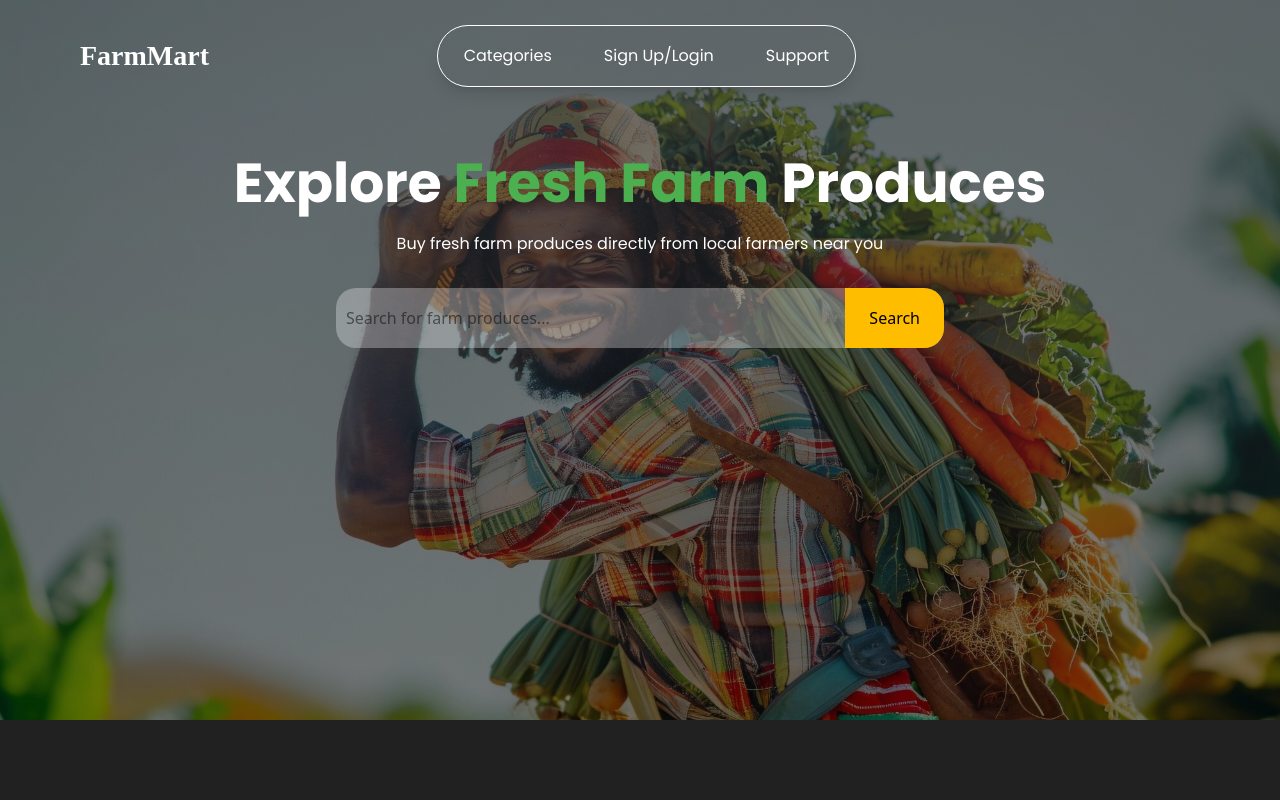
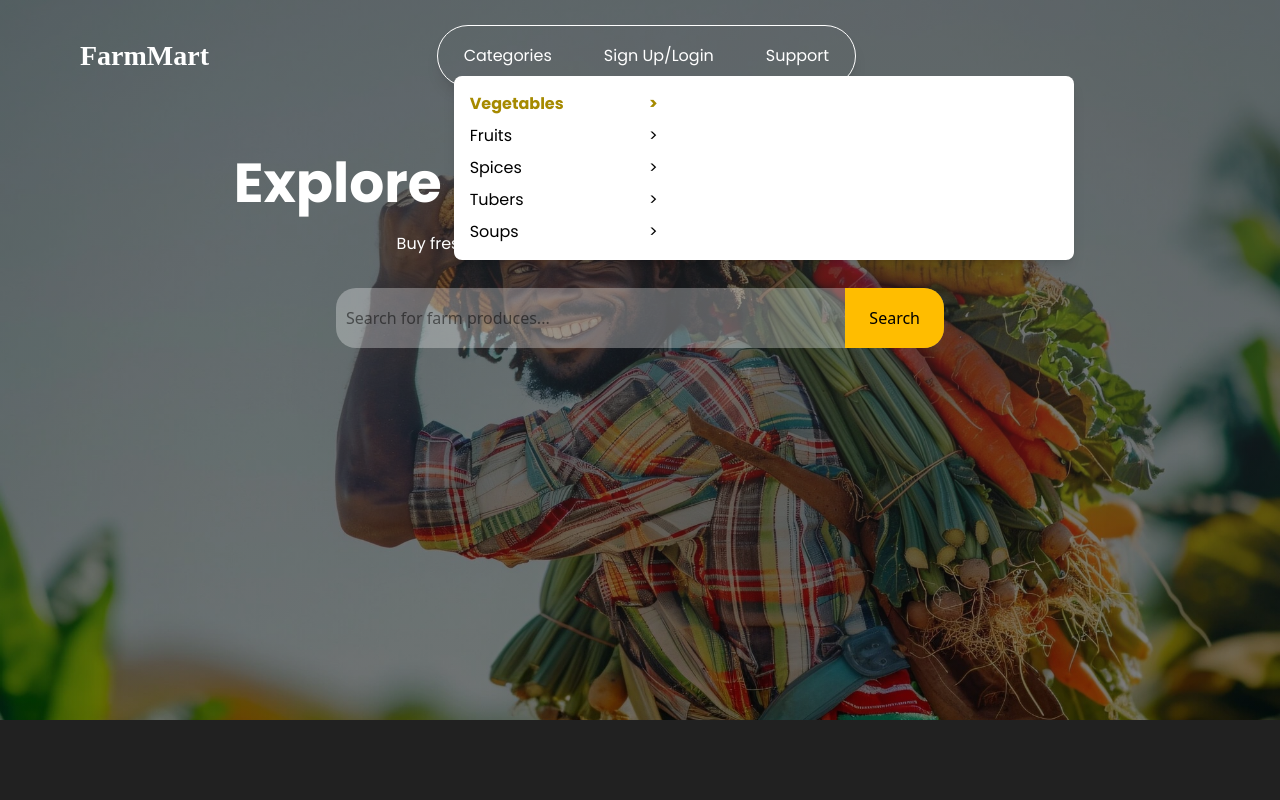
Before and after one commit to DSOTec/Farm-Mart, a React (Vite) app: page / in a window 1280 px wide. Both pictures are taken after a click on the button "Categories". Shown: the top 800 px of the page. Built offline with nearby package versions, Linux system fonts and the light colour scheme; a web font is replaced by a local one.

Commit message:
finalizing

```diff
--- a/src/components/Navbar.jsx
+++ b/src/components/Navbar.jsx
@@ -17,8 +17,8 @@ const Navbar = () => {
   const [isDropdownOpen, setIsDropdownOpen] = useState(false); // State to toggle profile dropdown
   const [isCategoriesOpen, setIsCategoriesOpen] = useState(false); // State to toggle categories dropdown
   // Removed unused userRole state
+  const [openDropdown, setOpenDropdown] = useState(null); // Add this at the top of your component
   const [activeSubmenu, setActiveSubmenu] = useState(null); // State to toggle specific submenu
-  const [openDropdown, setOpenDropdown] = useState(null); // Add this at the top of your component
   // const navigate = useNavigate();
 
   useEffect(() => {
@@ -60,17 +60,67 @@ const Navbar = () => {
             {/* Centered List Items */}
             <div className="hidden md:flex justify-center w-full">
               <ul className="flex list-none gap-8 font-[Poppins] bg-[rgba(0, 0, 0, 0.37)] text-center border-[1px] border-white rounded-[100px] shadow-lg px-4 py-2">
-                <li className="text-white p-[10px] relative group">
-                  <button className="cursor-pointer">Categories</button>
-                  {/* Main Dropdown */}
-                  <div className="absolute left-0 mt-2 hidden  group-hover:block bg-white text-black rounded-lg shadow-lg w-[220px] z-10">
-                    <ul className="space-y-2 p-4">
-                      {/* Vegetables */}
-                      <li className="flex items-center justify-between hover:text-green-600 cursor-pointer group relative">
-                        <span className="font-bold text-[#A68A00]">Vegetables</span>
-                        <span>&gt;</span>
-                        {/* Submenu */}
-                        <div className="absolute left-full top-0 hidden group-hover:block bg-white text-black rounded-lg shadow-lg w-[400px] p-4 z-10">
+                <li className="text-white p-[10px] relative">
+                  <button
+                    className="cursor-pointer"
+                    onClick={() => setOpenDropdown(openDropdown === 'categories' ? null : 'categories')}
+                  >
+                    Categories
+                  </button>
+                  {/* Main Dropdown and Submenu in same container */}
+                  {openDropdown === 'categories' && (
+                    <div
+                      className={`
+                        absolute left-0 mt-2 bg-white  text-black rounded-lg shadow-lg z-10 flex transition-all duration-300
+                        ${openDropdown === 'categories' ? 'w-[620px]' : 'w-[220px]'}
+                      `}
+                      style={{
+                        width: openDropdown === 'categories' ? '620px' : '220px',
+                        minWidth: openDropdown === 'categories' ? '620px' : '220px',
+                        maxWidth: openDropdown === 'categories' ? '620px' : '220px',
+                      }}
+                    >
+                      {/* Main Dropdown */}
+                      <ul className="space-y-2 p-4 w-[220px]">
+                        <li
+                          className="flex items-center justify-between hover:text-green-600 cursor-pointer font-bold text-[#A68A00] relative"
+                          onClick={() => setActiveSubmenu(activeSubmenu === 'Vegetables' ? null : 'Vegetables')}
+                        >
+                          <span>Vegetables</span>
+                          <span>&gt;</span>
+                        </li>
+                        <li
+                          className="flex items-center justify-between hover:text-green-600 cursor-pointer"
+                          onClick={() => setActiveSubmenu(activeSubmenu === 'Fruits' ? null : 'Fruits')}
+                        >
+                          <span>Fruits</span>
+                          <span>&gt;</span>
+                        </li>
+                        <li
+                          className="flex items-center justify-between hover:text-green-600 cursor-pointer"
+                          onClick={() => setActiveSubmenu(activeSubmenu === 'Spices' ? null : 'Spices')}
+                        >
+                          <span>Spices</span>
+                          <span>&gt;</span>
+                        </li>
+                        <li
+                          className="flex items-center justify-between hover:text-green-600 cursor-pointer"
+                          onClick={() => setActiveSubmenu(activeSubmenu === 'Tubers' ? null : 'Tubers')}
+                        >
+                          <span>Tubers</span>
+                          <span>&gt;</span>
+                        </li>
+                        <li
+                          className="flex items-center justify-between hover:text-green-600 cursor-pointer"
+                          onClick={() => setActiveSubmenu(activeSubmenu === 'Soups' ? null : 'Soups')}
+                        >
+                          <span>Soups</span>
+                          <span>&gt;</span>
+                        </li>
+                      </ul>
+                      {/* Submenu (visible only when a main item is clicked) */}
+                      {activeSubmenu === 'Vegetables' && (
+                        <div className="bg-white text-black rounded-lg shadow-lg w-[400px] p-4">
                           <div className="grid grid-cols-3 gap-4">
                             <div className="text-center">
                               <img src={pepper} alt="Pepper" className="w-16 h-16 mx-auto rounded-full" />
@@ -110,29 +160,10 @@ const Navbar = () => {
                             </div>
                           </div>
                         </div>
-                      </li>
-                      {/* Fruits */}
-                      <li className="flex items-center justify-between hover:text-green-600 cursor-pointer">
-                        <span>Fruits</span>
-                        <span>&gt;</span>
-                      </li>
-                      {/* Spices */}
-                      <li className="flex items-center justify-between hover:text-green-600 cursor-pointer">
-                        <span>Spices</span>
-                        <span>&gt;</span>
-                      </li>
-                      {/* Tubers */}
-                      <li className="flex items-center justify-between hover:text-green-600 cursor-pointer">
-                        <span>Tubers</span>
-                        <span>&gt;</span>
-                      </li>
-                      {/* Soups */}
-                      <li className="flex items-center justify-between hover:text-green-600 cursor-pointer">
-                        <span>Soups</span>
-                        <span>&gt;</span>
-                      </li>
-                    </ul>
-                  </div>
+                      )}
+                      {/* Add similar blocks for other submenus if needed */}
+                    </div>
+                  )}
                 </li>
                 <li className="text-white p-[10px] relative group">
                   <button className="cursor-pointer">Sign Up/Login</button>
```
